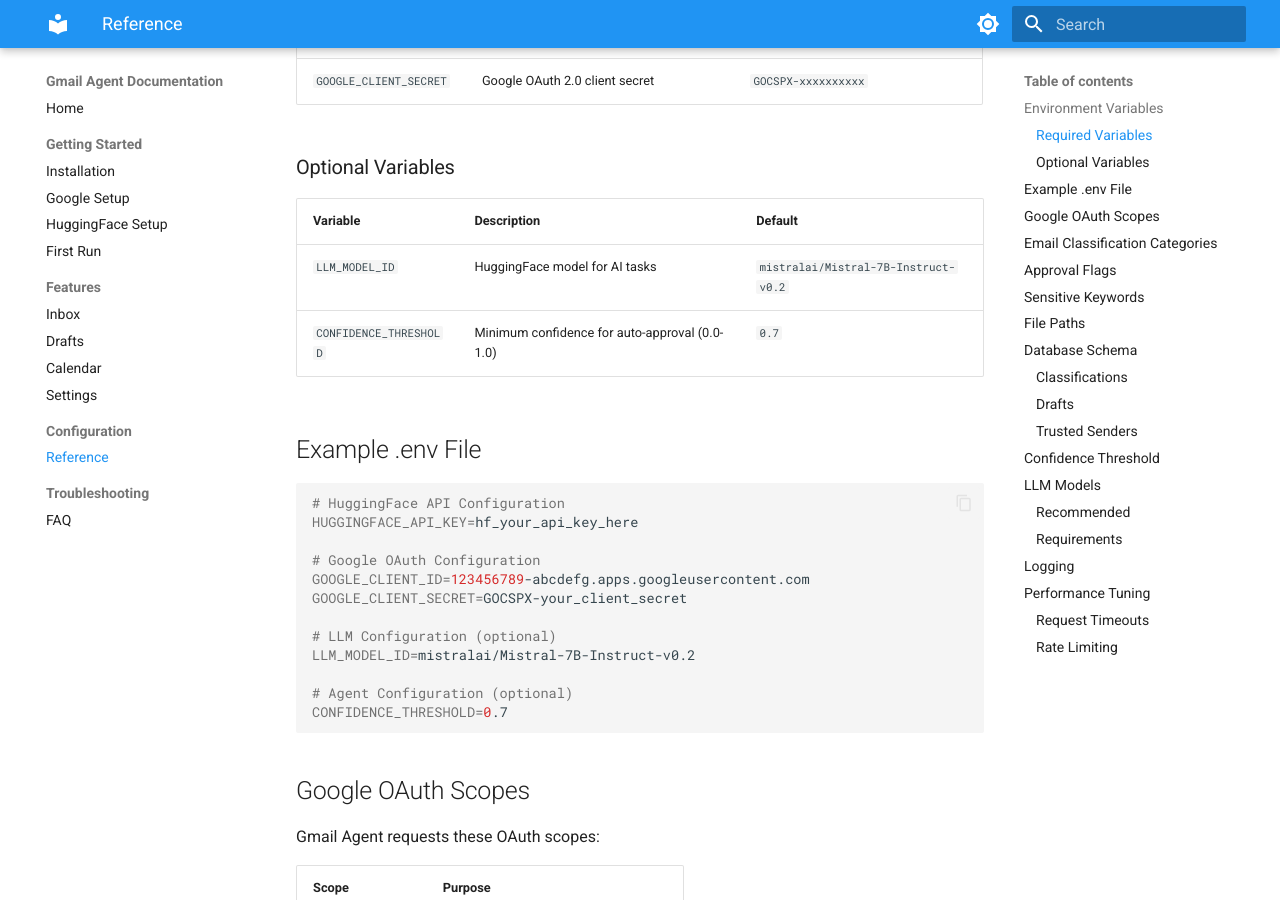
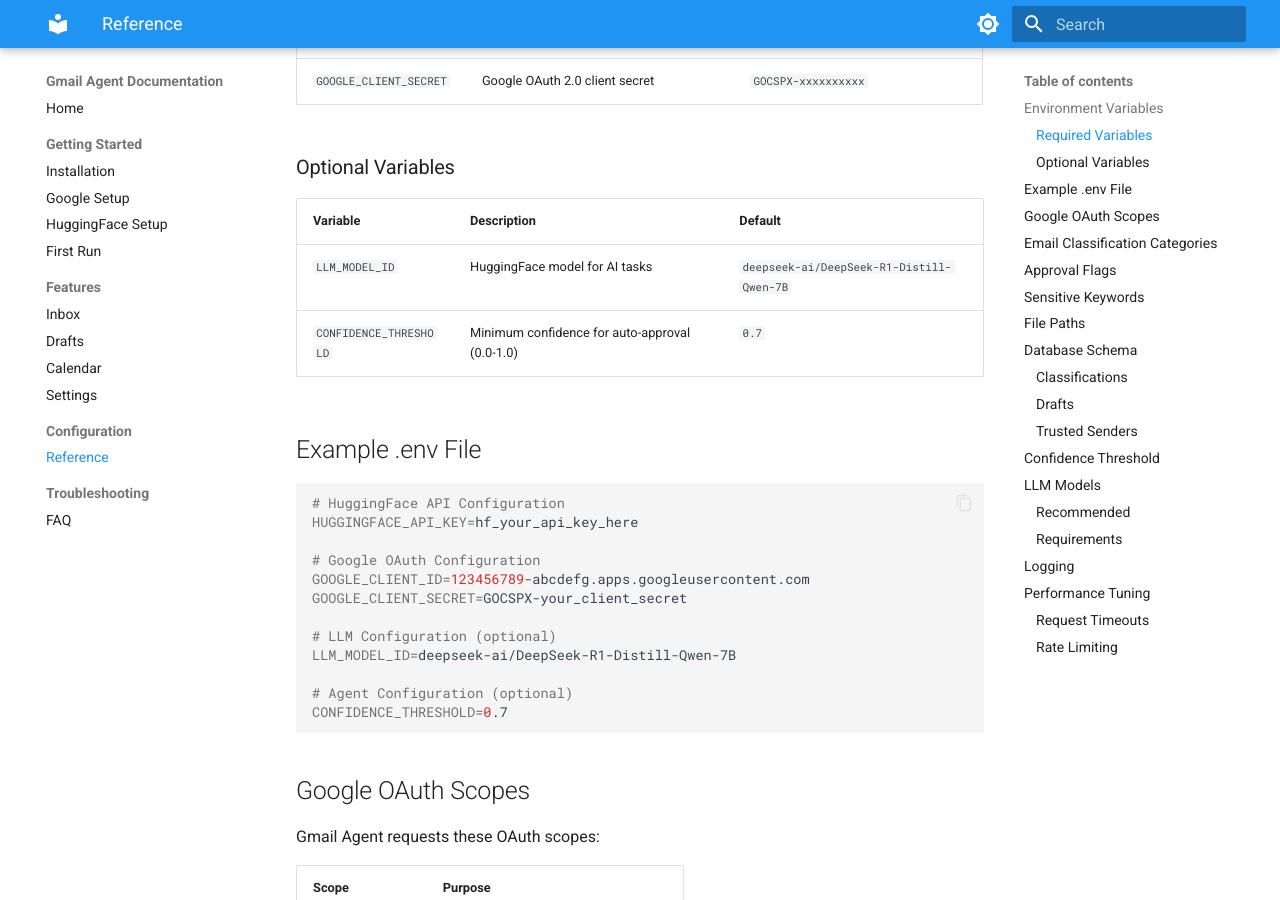
Before and after one commit to PierreExeter/gmail-agent, an MkDocs documentation site: the page built from docs/configuration/reference.md, in a window 1280 px wide and 900 px high, scrolled down 478 px. Built offline with MkDocs 1.6.1 and Material for MkDocs 9.7.7, drawn with Linux system fonts in a browser that asks for light colours; some of the changed text lies outside the part shown.

Commit message:
tried to fix but doesnt word

```diff
--- a/config.py
+++ b/config.py
@@ -26,7 +26,7 @@ CREDENTIALS_PATH = DATA_DIR / "credentials.json"
 
 # HuggingFace settings
 HUGGINGFACE_API_KEY = os.getenv("HUGGINGFACE_API_KEY", "")
-LLM_MODEL_ID = os.getenv("LLM_MODEL_ID", "mistralai/Mistral-7B-Instruct-v0.2")
+LLM_MODEL_ID = os.getenv("LLM_MODEL_ID", "deepseek-ai/DeepSeek-R1-Distill-Qwen-7B")
 
 # Agent settings
 CONFIDENCE_THRESHOLD = float(os.getenv("CONFIDENCE_THRESHOLD", "0.7"))
--- a/docs/configuration/reference.md
+++ b/docs/configuration/reference.md
@@ -18,7 +18,7 @@ Configure Gmail Agent by setting these variables in your `.env` file.
 
 | Variable | Description | Default |
 |----------|-------------|---------|
-| `LLM_MODEL_ID` | HuggingFace model for AI tasks | `mistralai/Mistral-7B-Instruct-v0.2` |
+| `LLM_MODEL_ID` | HuggingFace model for AI tasks | `deepseek-ai/DeepSeek-R1-Distill-Qwen-7B` |
 | `CONFIDENCE_THRESHOLD` | Minimum confidence for auto-approval (0.0-1.0) | `0.7` |
 
 ## Example .env File
@@ -32,7 +32,7 @@ GOOGLE_CLIENT_ID=123456789-abcdefg.apps.googleusercontent.com
 GOOGLE_CLIENT_SECRET=GOCSPX-your_client_secret
 
 # LLM Configuration (optional)
-LLM_MODEL_ID=mistralai/Mistral-7B-Instruct-v0.2
+LLM_MODEL_ID=deepseek-ai/DeepSeek-R1-Distill-Qwen-7B
 
 # Agent Configuration (optional)
 CONFIDENCE_THRESHOLD=0.7
@@ -155,7 +155,7 @@ Compatible models for the Inference API:
 
 | Model ID | Parameters | Notes |
 |----------|------------|-------|
-| `mistralai/Mistral-7B-Instruct-v0.2` | 7B | Default, well-balanced |
+| `deepseek-ai/DeepSeek-R1-Distill-Qwen-7B` | 7B | Default, well-balanced |
 | `meta-llama/Llama-2-7b-chat-hf` | 7B | Requires license acceptance |
 | `HuggingFaceH4/zephyr-7b-beta` | 7B | Good for helpful responses |
 
```
Also changed, not shown: README.md (+1 -1 lines), docs/features/settings.md (+1 -1 lines), docs/getting-started/huggingface-setup.md (+3 -3 lines), docs/getting-started/installation.md (+1 -1 lines), 5 other files.
